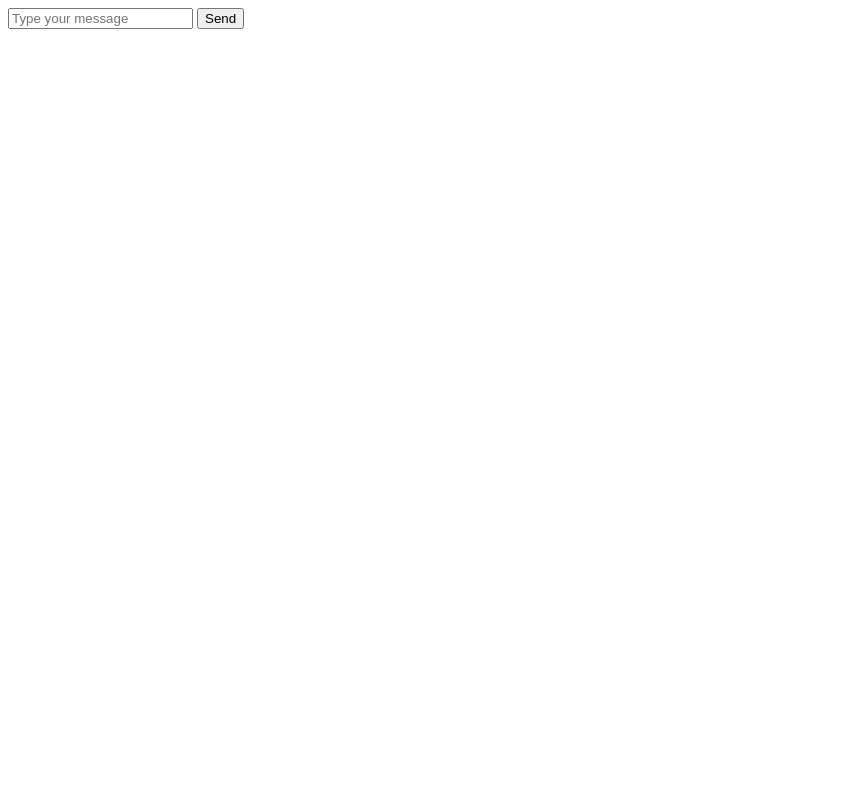
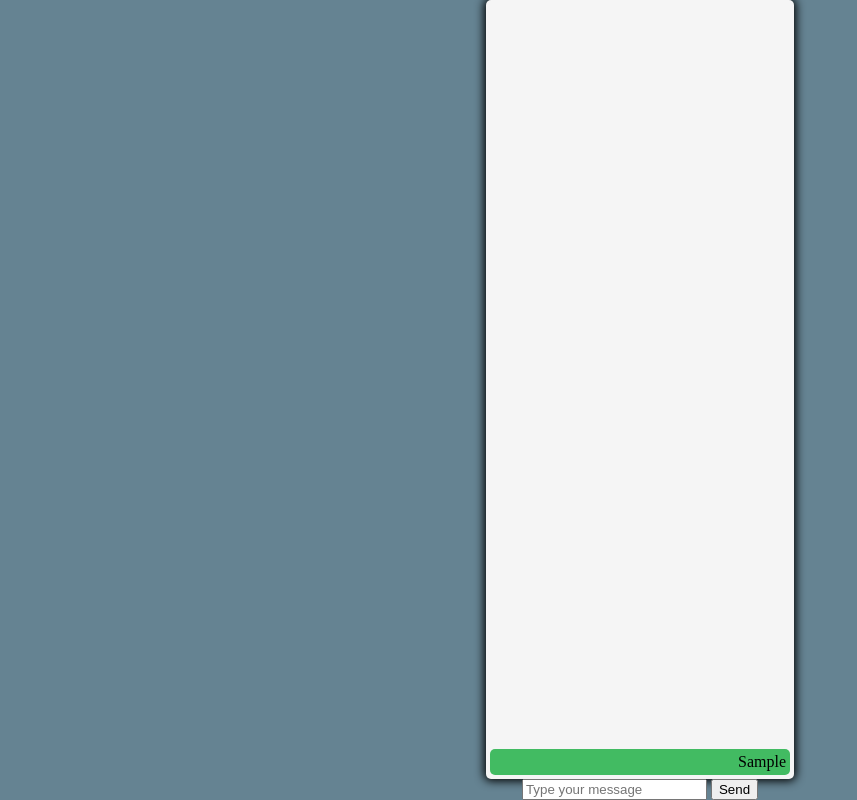
Before and after one commit to MikeKralev/Websocket-Messenger, a website: page index.html in a window 1280 px wide. Both pictures are taken after typing "Sample" into the empty fields and a click on the button "Send". Shown: the whole page, without its empty margins (0-857 px from the left). Drawn offline with Linux system fonts and the light colour scheme.

Commit message:
add basic client-server logic

```diff
--- a/client.js
+++ b/client.js
@@ -1,11 +1,16 @@
 console.log("Hello World");
 const input = document.getElementById("messageInput");
 const sendButton = document.getElementById("sendMessageButton");
+const chat = document.getElementById("chat");
 
 const ws = new WebSocket("ws://localhost:8080");
 
 ws.onmessage = (message) => {
   console.log(message);
+  const mes = document.createElement("p");
+  mes.textContent = message.data;
+  mes.className = "server";
+  chat.appendChild(mes);
 };
 
 function sendMessage() {
@@ -13,8 +18,17 @@ function sendMessage() {
   const message = input.value.trim();
   if (message) {
     ws.send(message);
+    const mes = document.createElement("p");
+    mes.textContent = message;
+    mes.className = "client";
+    chat.appendChild(mes);
     input.value = "";
   }
 }
 
 sendButton.addEventListener("click", sendMessage);
+input.addEventListener("keypress", (e) => {
+  if (e.key === "Enter") {
+    sendMessage();
+  }
+});
--- a/index.css
+++ b/index.css
@@ -16,12 +16,14 @@ body{
     box-shadow: 0px 0px 10px 2px;
     border-radius: 5px;
     display: flex;
-    flex-direction: column-reverse;
+    flex-direction: column;
+    justify-content: end;
 }
 div>p{
     margin:4px 0 0 0;
     padding: 4px;
     border-radius: 5px;
+    /* max-width: 66%; */
 }
 div>p.server{
     background-color: rgb(187, 140, 66);
@@ -30,4 +32,6 @@ div>p.client{
     background-color: rgb(66, 187, 98);
     text-align: end;
 
+    align-items: end;
+
 }
--- a/index.html
+++ b/index.html
@@ -4,9 +4,13 @@
     <meta charset="UTF-8">
     <meta name="viewport" content="width=device-width, initial-scale=1.0">
     <title>Messenger Client</title>
+    <link rel="stylesheet" href="/index.css">
     <script defer src="/client.js"></script>
 </head>
 <body>
+    <div id="chat">
+
+    </div>
     <div>
         <input type="text" id="messageInput" placeholder="Type your message">
         <button id="sendMessageButton">Send</button>
```
Also changed, not shown: server.js (+5 -2 lines).
